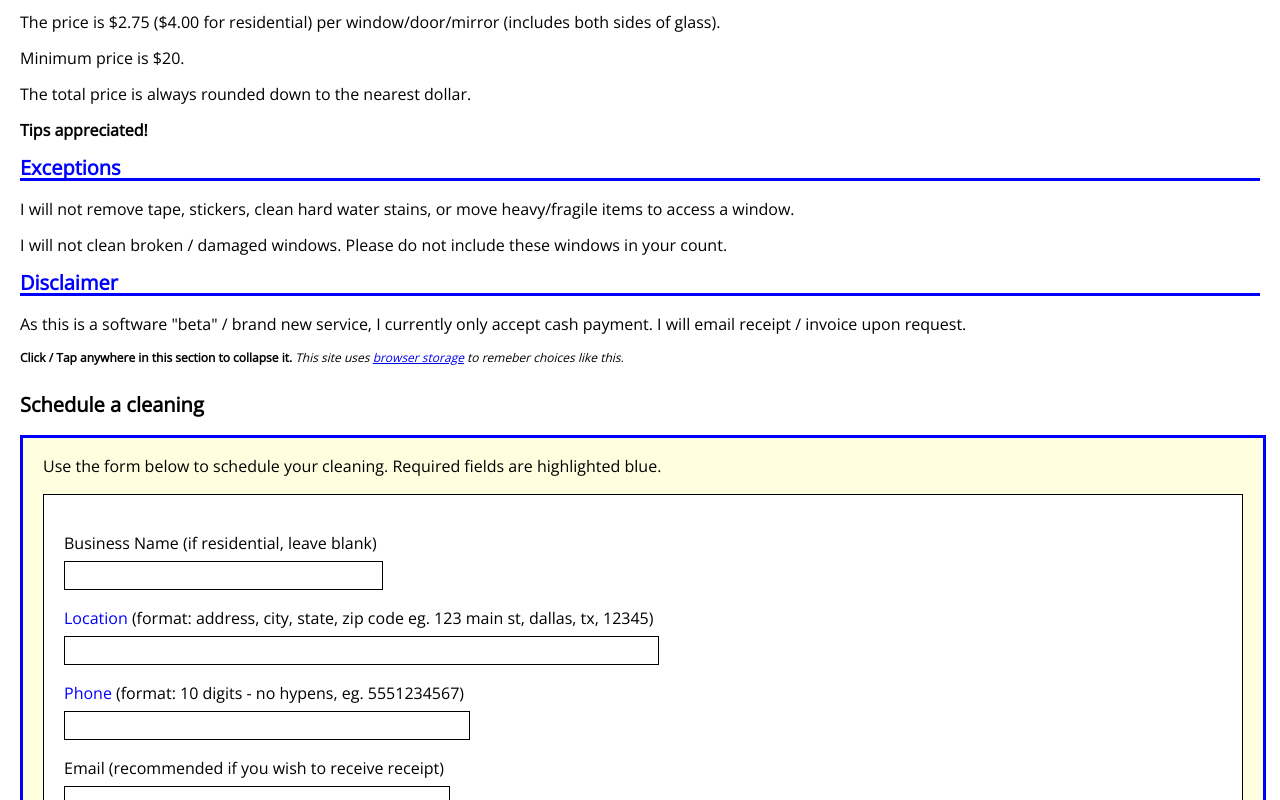
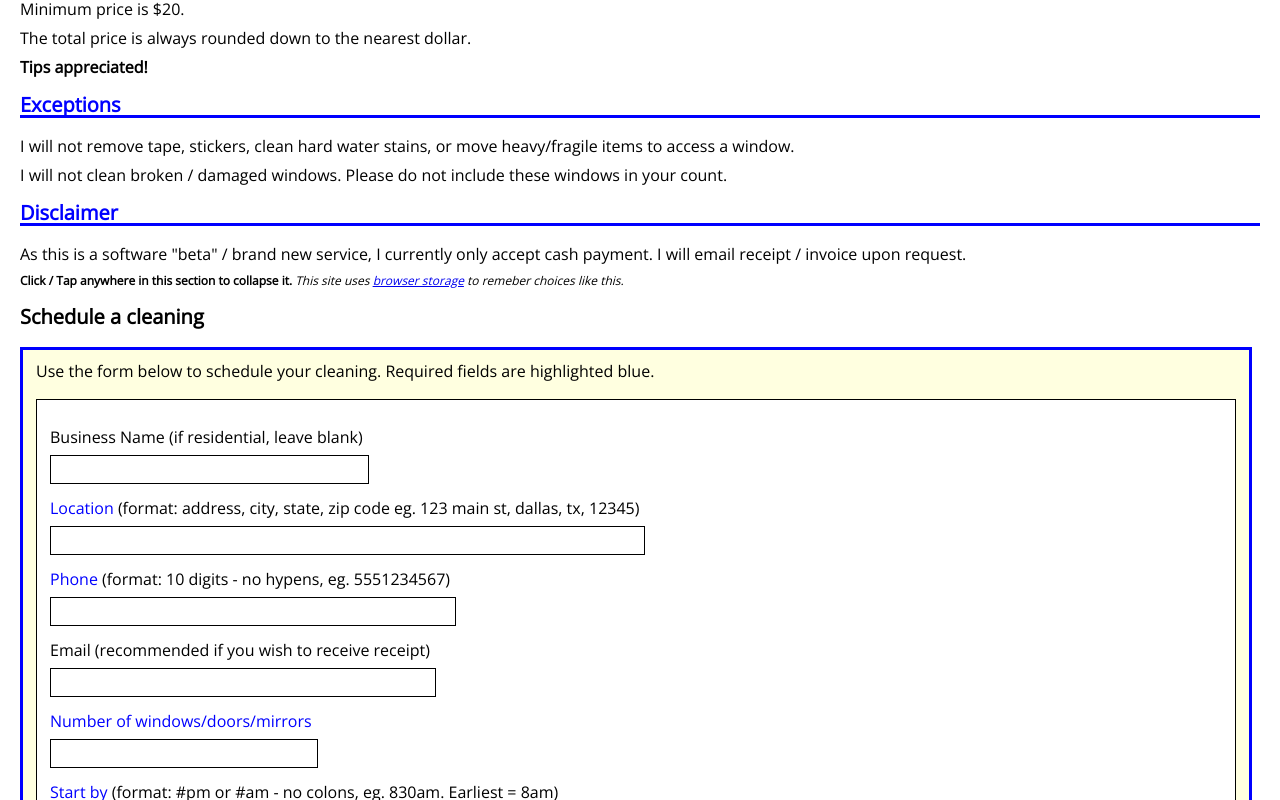
Before and after one commit to flooyd/windows, a Svelte app: page / in a window 1280 px wide. Shown: the part 380-1180 px from the top of the page. Built offline with nearby package versions, Linux system fonts and the light colour scheme.

Commit message:
update css

```diff
--- a/src/components/Intro.svelte
+++ b/src/components/Intro.svelte
@@ -106,6 +106,7 @@
     font-weight: bold;
     border-bottom: 3px solid blue;
     margin-bottom: 20px;
+    margin-top: 20px;
   }
 
   .cookies {
@@ -118,7 +119,7 @@
   }
 
   p {
-    margin-bottom: 20px;
+    margin-bottom: 13px;
   }
 
   .showIntro {
--- a/src/components/ScheduleAppointment.svelte
+++ b/src/components/ScheduleAppointment.svelte
@@ -15,12 +15,12 @@
   .header {
     font-size: 20px;
     margin-bottom: 20px;
-    margin-top: 31px;
+    margin-top: 20px;
     font-weight: bold;
   }
   .formContainer {
     background: lightyellow;
-    padding: 20px;
+    padding: 13px;
     border: 3px solid blue;
     width: calc(100% - 40px);
   }
--- a/src/components/ScheduleForm.svelte
+++ b/src/components/ScheduleForm.svelte
@@ -306,7 +306,7 @@
   form {
     background: #fff;
     color: black;
-    padding: 20px;
+    padding: 13px;
     margin-top: 20px;
     border: 1px solid black;
   }
@@ -333,7 +333,7 @@
   }
 
   .field {
-    margin: 20px 0px;
+    margin: 16px 0px;
     width: fit-content;
   }
 
```
